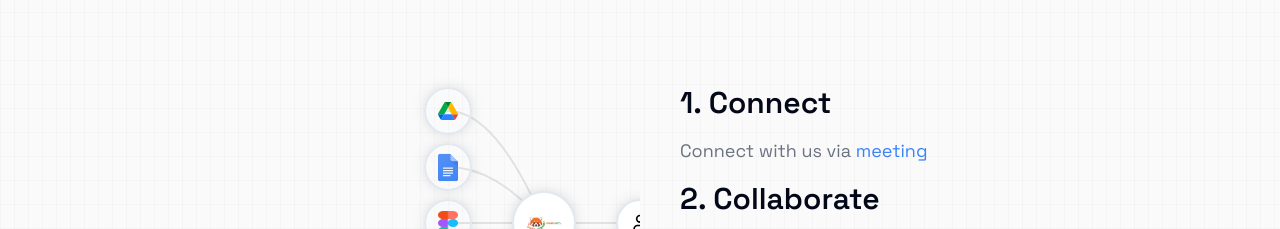
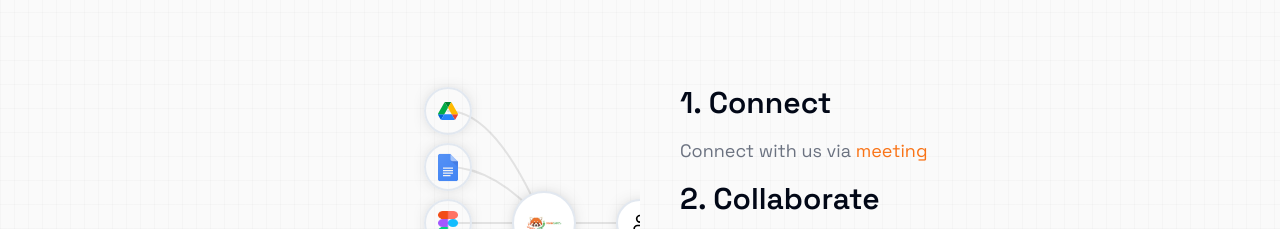
Before and after one commit to Margroms/portfolio, a Next.js app: page / in a window 1280 px wide. Shown: the part 2340-2569 px from the top of the page. Built offline with nearby package versions, Linux system fonts and the light colour scheme.

Commit message:
update 0.1

```diff
--- a/components/demos/box-reveal-demo.tsx
+++ b/components/demos/box-reveal-demo.tsx
@@ -6,35 +6,35 @@ import Link from "next/link";
 const BoxRevealDemo = () => {
   return (
     <div className="h-full w-full items-center justify-center ml-10 overflow-hidden pt-8 space-y-2">
-      <BoxReveal boxColor={"#3b82f6"} duration={0.5}>
+      <BoxReveal boxColor={"#f97316"} duration={0.5}>
 
         <p className="text-3xl font-semibold">1. Connect</p>
       </BoxReveal>
 
-      <BoxReveal boxColor={"#3b82f6"} duration={0.5}>
+      <BoxReveal boxColor={"#f97316"} duration={0.5}>
         <h2 className="my-2 text-lg text-gray-500">
           Connect with us via
-          <Link href={"/meeting"} className="text-[#3b82f6]">
+          <Link href={"/meeting"} className="text-[#f97316]">
             {" "}
             meeting{" "}
           </Link>
         </h2>
       </BoxReveal>
-      <BoxReveal boxColor={"#3b82f6"} duration={0.5}>
+      <BoxReveal boxColor={"#f97316"} duration={0.5}>
         <p className="text-3xl font-semibold">2. Collaborate</p>
       </BoxReveal>
 
-      <BoxReveal boxColor={"#3b82f6"} duration={0.5}>
+      <BoxReveal boxColor={"#f97316"} duration={0.5}>
         <h2 className="my-2 text-lg text-gray-500">
           Outline the scope of the project
         </h2>
       </BoxReveal>
 
-      <BoxReveal boxColor={"#3b82f6"} duration={0.5}>
+      <BoxReveal boxColor={"#f97316"} duration={0.5}>
         <p className="text-3xl font-semibold">3. Create</p>
       </BoxReveal>
 
-      <BoxReveal boxColor={"#3b82f6"} duration={0.5}>
+      <BoxReveal boxColor={"#f97316"} duration={0.5}>
         <h2 className="my-2 text-lg text-gray-500">Leave the rest to us</h2>
       </BoxReveal>
     </div>
```
